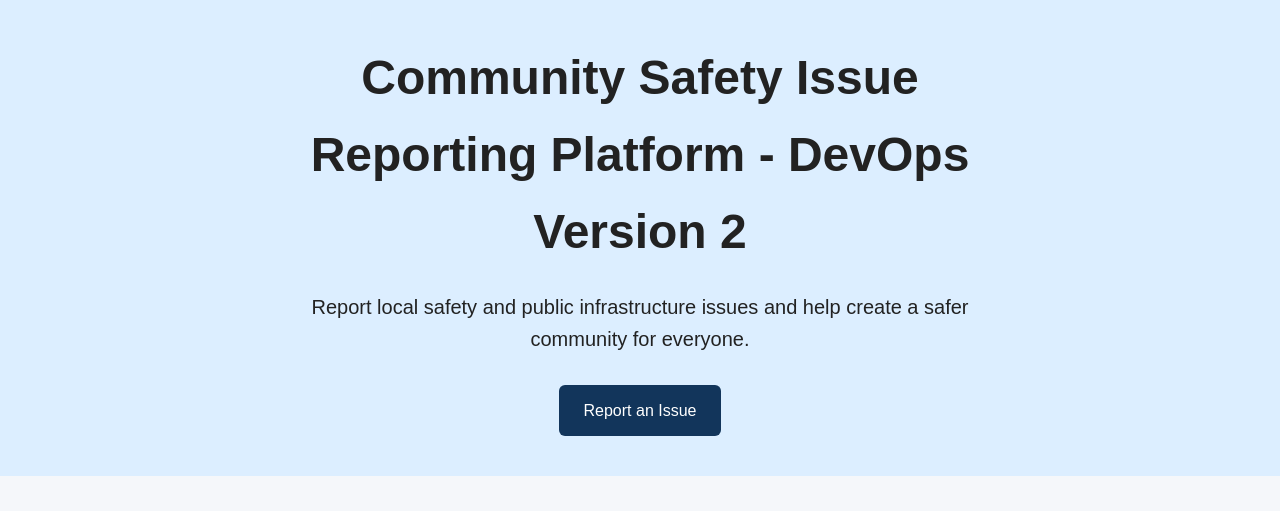
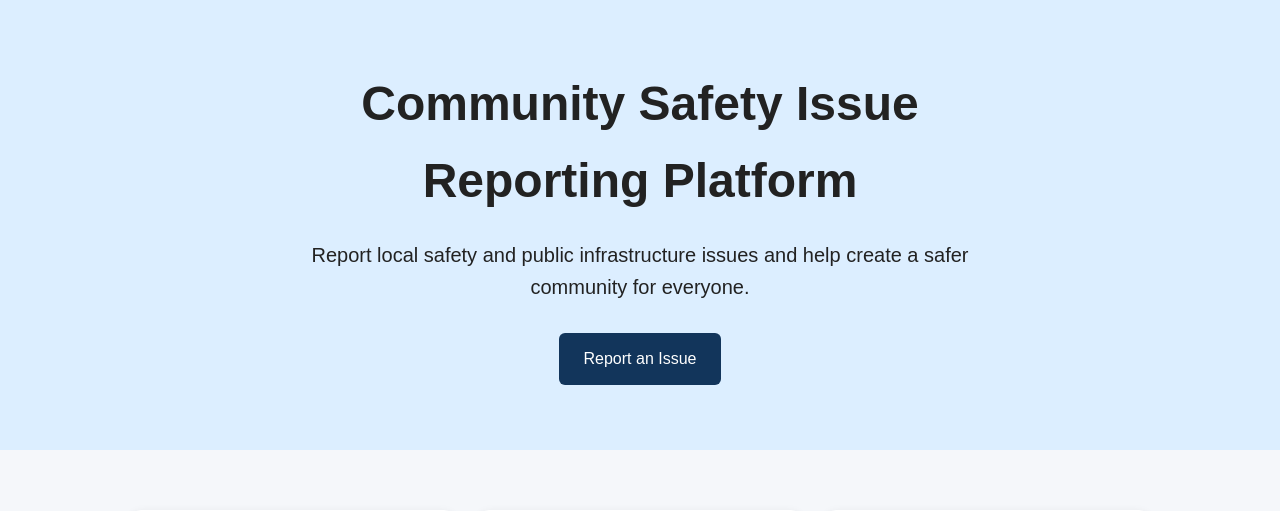
Before and after one commit to swarupamothukuri7/community-safety-app, a Flask app: page / in a window 1280 px wide. Shown: the part 74-585 px from the top of the page. Run offline with Flask 3, Linux system fonts and the light colour scheme.

Commit message:
Finalize community safety project

```diff
--- a/requirements.txt
+++ b/requirements.txt
@@ -1,2 +1,3 @@
 Flask
 Werkzeug
+pytest
--- a/templates/index.html
+++ b/templates/index.html
@@ -34,7 +34,7 @@
 
     <section class="hero">
         <div class="hero-content">
-            <h1>Community Safety Issue Reporting Platform - DevOps Version 2</h1>
+            <h1>Community Safety Issue Reporting Platform</h1>
 
             <p>
                 Report local safety and public infrastructure issues
```
